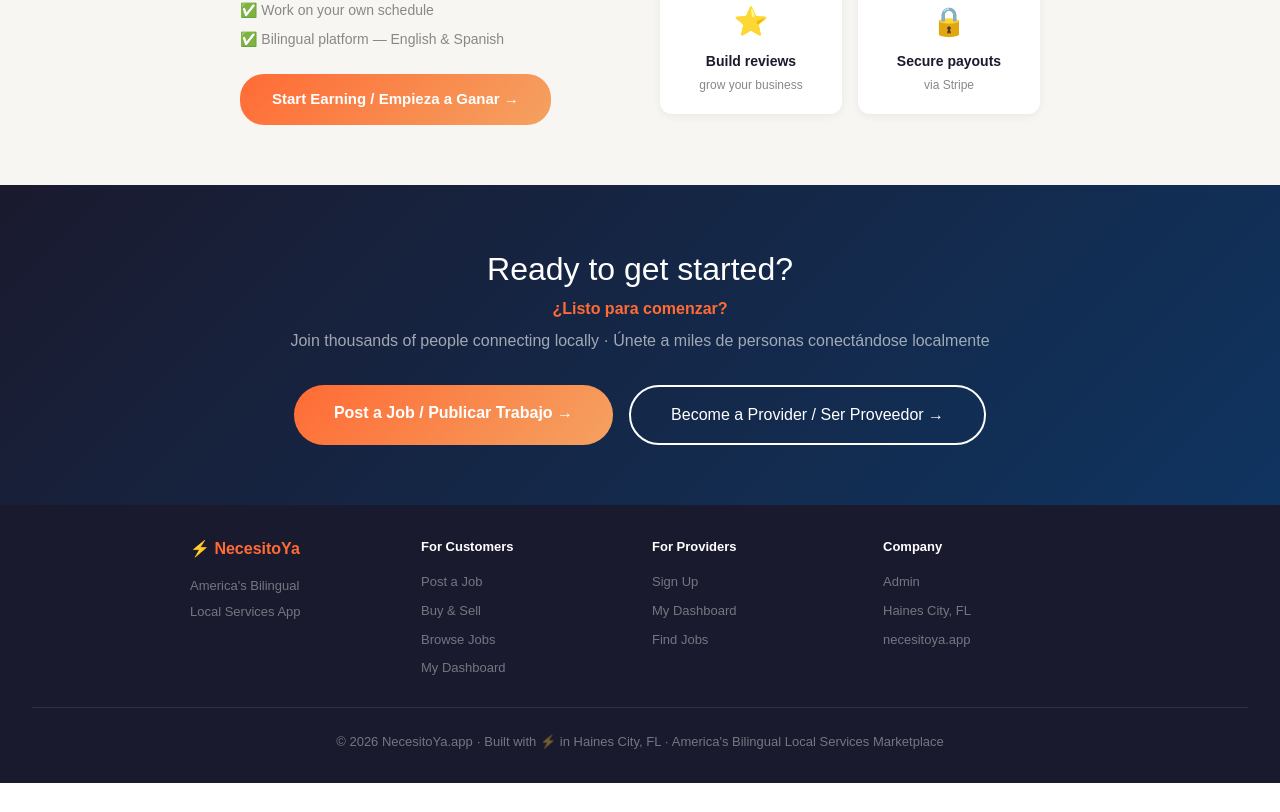
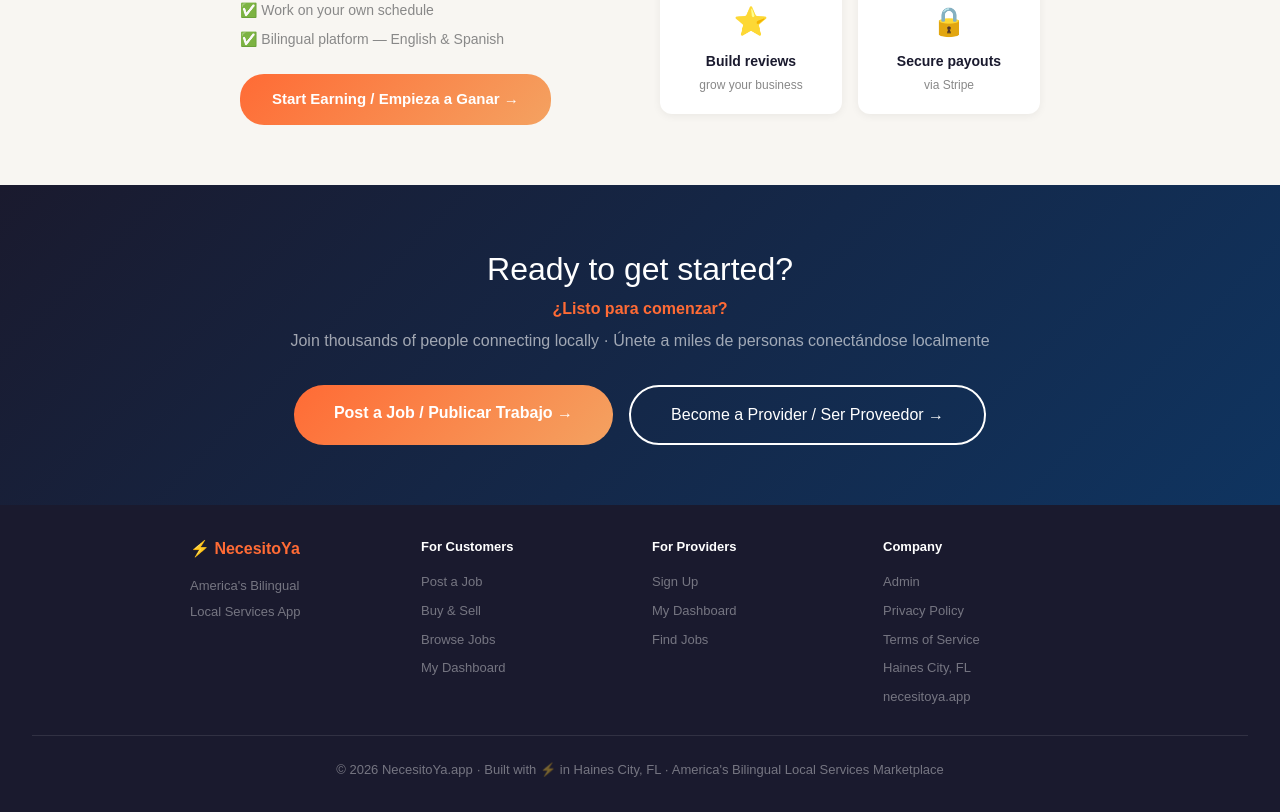
Before and after one commit to Paninche/necesitoya, a Next.js app: page / in a window 1280 px wide. Shown: the part 1874-2686 px from the top of the page. Before the commit the page ends 2657 px from the top, so only its background shows below. Built offline with nearby package versions, Linux system fonts and the light colour scheme.

Commit message:
Add Privacy and Terms links to footer

```diff
--- a/app/page.js
+++ b/app/page.js
@@ -167,6 +167,8 @@
             <div style={{color: "white", fontWeight: "bold", marginBottom: "12px"}}>Company</div>
             <div style={{lineHeight: "2.2"}}>
               <a href="/admin" style={{display: "block", color: "rgba(255,255,255,0.4)", textDecoration: "none"}}>Admin</a>
+              <a href="/privacy" style={{display: "block", color: "rgba(255,255,255,0.4)", textDecoration: "none"}}>Privacy Policy</a>
+              <a href="/terms" style={{display: "block", color: "rgba(255,255,255,0.4)", textDecoration: "none"}}>Terms of Service</a>
               <span style={{display: "block"}}>Haines City, FL</span>
               <span style={{display: "block"}}>necesitoya.app</span>
             </div>
```
